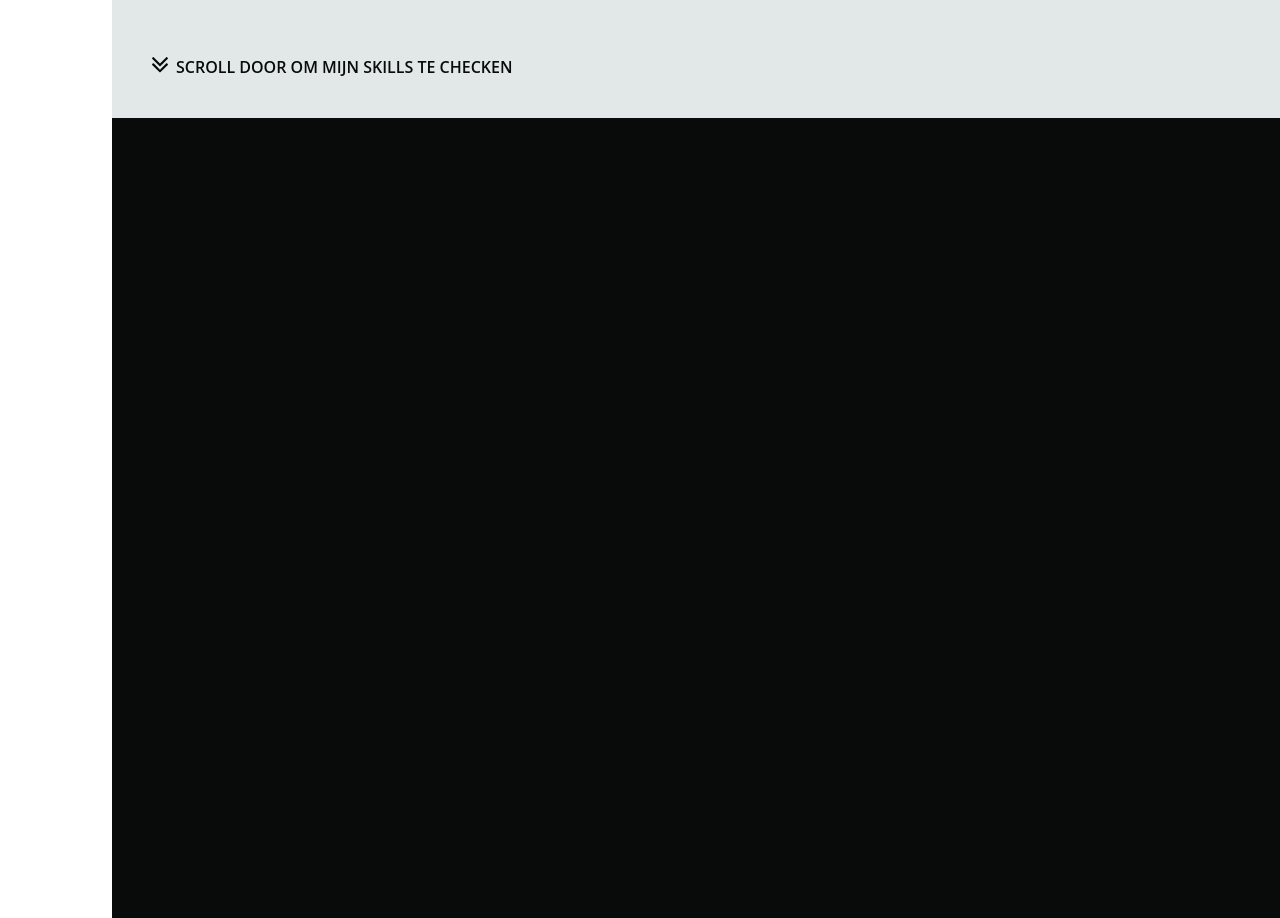
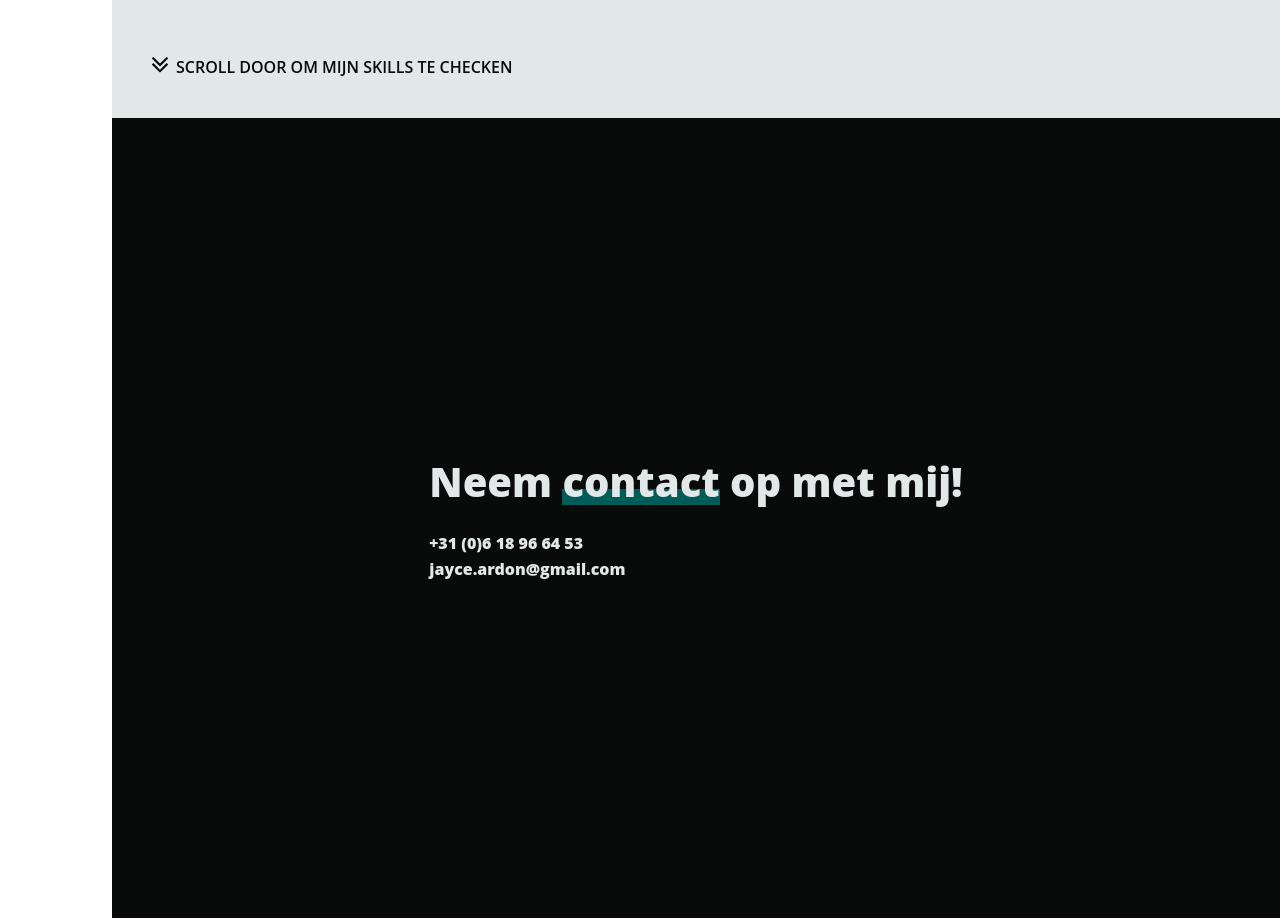
Before and after one commit to jaycc008/portfolio, a React (Create React App) app: page / in a window 1280 px wide. Shown: the part 2282-3200 px from the top of the page. Built offline with nearby package versions, Linux system fonts and the light colour scheme; a web font is replaced by a local one.

Commit message:
added contact page

```diff
--- a/src/index.css
+++ b/src/index.css
@@ -25,6 +25,7 @@ code {
 
 html{
   font-size: 62.5%;
+  scroll-behavior: smooth;
 }
 
 a:-webkit-any-link {
--- a/src/pages/Contact.js
+++ b/src/pages/Contact.js
@@ -7,17 +7,59 @@ import chevrons from '../icons/double-chevron-black.svg';
 const Home = () => {
   return (
     <Wrapper>
+      <div>
+        <Contact>Neem <Underline>contact</Underline> op met mij!</Contact>
+        <ContactInfo>
+          <p>+31 (0)6 18 96 64 53</p>
+          <Mail href="mailto:jayce.ardon@gmail.com">jayce.ardon@gmail.com</Mail>
+        </ContactInfo>
+      </div>
     </Wrapper>
   );
 }
 
 const Wrapper = styled.div`
-    background-color: ${Styles.colors.secondary};
-    display: flex;
-    flex-direction: row;
-    width: 100%;
-    height: 25%;
-    padding-left: 4rem;
+  background-color: ${Styles.colors.secondary};
+  display: flex;
+  flex-direction: column;
+  text-align: center;
+  width: 100%;
+  height: 25%;
+
+  & > div {
+    margin: auto;
+  }
+`;
+
+const Contact = styled.h2`
+  color: ${Styles.colors.primary};
+  font-family: "Open Sans ExtraBold";
+  font-size: 4rem;
+  line-height: 5.6rem;
+  margin-bottom: 2rem;
+`;
+
+const Underline = styled.span`
+  box-shadow: inset 0 -0.4rem 0 ${Styles.colors.secondary}, inset 0 -2rem 0 #005C59;
+`;
+
+const ContactInfo = styled.div`
+  display: flex;
+  flex-direction: column;
+  align-items: flex-start;
+
+  & > p, & > a{
+    color: ${Styles.colors.primary};
+    font-family: 'Open Sans ExtraBold';
+    font-size: 1.6rem;
+    line-height: 2.6rem;
+  }
+`;
+
+const Mail = styled.a`
+  &:hover{
+    box-shadow: inset 0 -0.3rem 0 ${Styles.colors.secondary}, inset 0 -1.1rem 0 #005C59;
+  }
 `;
 
 export default Home;
--- a/src/pages/Work.js
+++ b/src/pages/Work.js
@@ -98,11 +98,9 @@ const Intro = styled.h2`
   font-family: "Open Sans ExtraBold";
   line-height: 8rem;
   align-self: flex-start;
-  z-index: 0;
 `;
 
 const Underline = styled.span`
-    z-index: 1;
   box-shadow: inset 0 -0.6rem 0 ${Styles.colors.primary}, inset 0 -3rem 0 ${Styles.colors.highlight};
 `;
 
```
Lines whose indentation alone changed are shown as unchanged.
